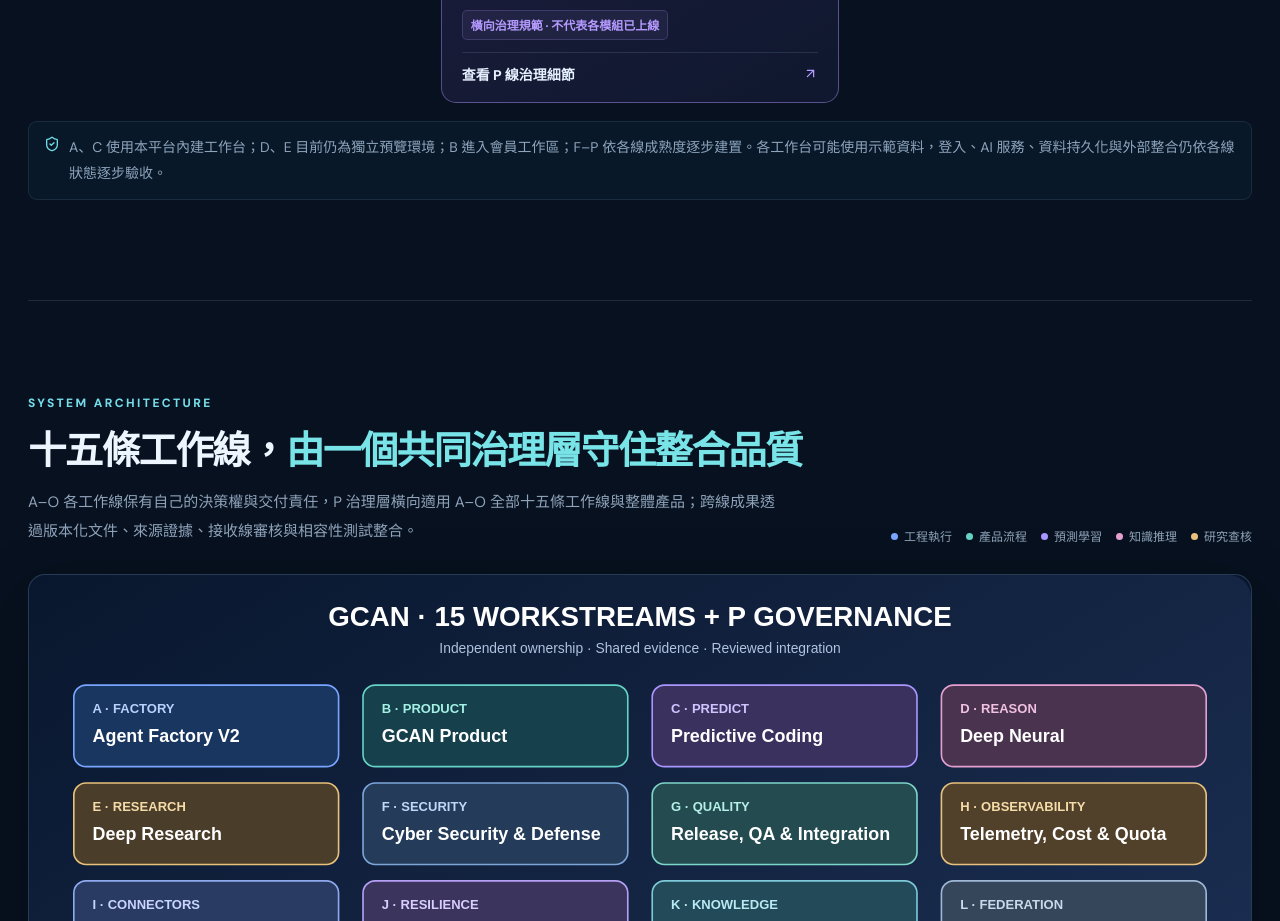
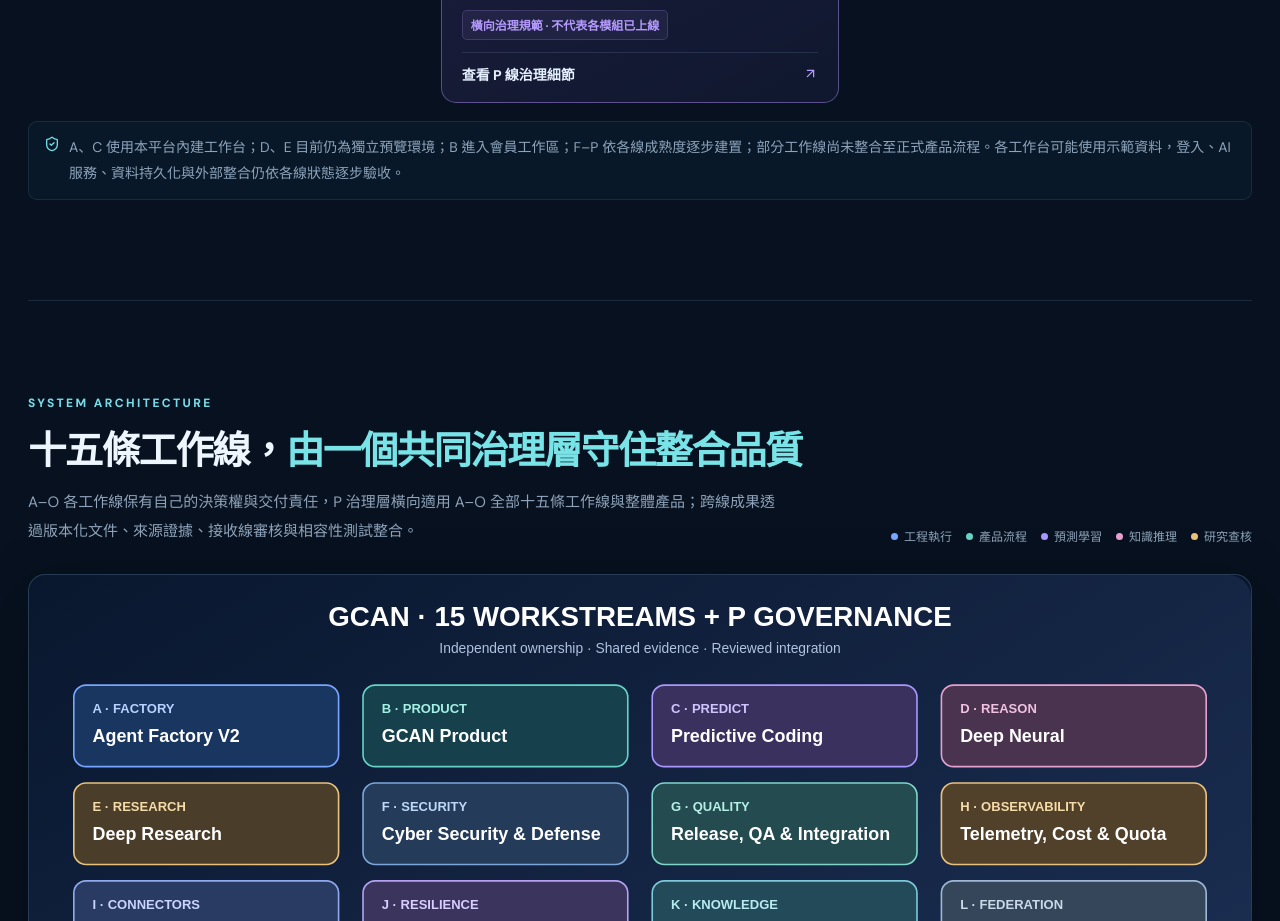
Before and after one commit to X84657465/global-citizen-ai-network, a Next.js app: page / in a window 1280 px wide. Shown: the part 4560-5481 px from the top of the page. Built offline with nearby package versions, Linux system fonts and the light colour scheme.

Commit message:
fix(home): disclose incomplete workstream integration

```diff
--- a/app/page.tsx
+++ b/app/page.tsx
@@ -68,7 +68,7 @@ export default function HomePage() {
    <section className={styles.pillarsSection} id="pillars"><Heading label="THE PLATFORM" title="四大平台價值，承載 A–O 十五條工作線與 P 治理" text="四大價值描述 GCAN 最終要提供的公共能力；A–O 十五條工作線各自負責建設、驗證與持續改善；P 是適用於 A–O 與整體產品的橫向治理層。"/><div className={styles.pillarGrid}>{pillars.map(({n,title,text,icon:Icon})=><article className={styles.pillarCard} key={n}><div className={styles.pillarTop}><span>{n}</span><div className={styles.pillarIcon}><Icon size={21}/></div></div><h3>{title}</h3><p>{text}</p></article>)}</div></section>
    <section className={styles.workstreamsSection} id="workstreams"><div className={styles.workstreamsTop}><Heading label="15 ENGINEERING WORKSTREAMS + P GOVERNANCE" title="A–O 十五條工作線，P 橫向治理、協同整合" text="A–O 各線都有獨立使命、職責、功能範圍、版本與驗收證據；P 提供共同治理底線。I–O 依路線圖分階段建置，規劃或研究中的能力不代表已正式上線。"/><a className={styles.textLink} href="https://github.com/X84657465/global-citizen-ai-network/blob/main/docs/engineering-governance.md" target="_blank" rel="noreferrer">閱讀 A–P 治理規範 <ArrowUpRight size={15}/></a></div>
     <div className={styles.trackGrid}>{tracks.map(({code,title,subtitle,mission,scope,status,href,action,external,icon:Icon})=>{const body=<><div className={styles.trackTop}><span className={styles.trackCode}>{code === "P" ? "GOVERNANCE LAYER · P" : `WORKSTREAM · ${code}`}</span><span className={styles.trackOrb}><Icon size={21}/></span></div><div className={styles.trackTitleGroup}><h3>{title}</h3><span>{subtitle}</span></div><p className={styles.trackMission}>{mission}</p><ul className={styles.trackScope}>{scope.map(item=><li key={item}><CheckCircle2 size={13}/>{item}</li>)}</ul><div className={styles.trackFooter}><span className={styles.trackStatus}>{status}</span><span className={styles.trackAction}>{action} <ArrowUpRight size={15}/></span></div></>;return external?<a className={styles.trackCard} data-track={code} href={href} key={code} target="_blank" rel="noreferrer" aria-label={action+"（開啟 GitHub 工程分支）"}>{body}</a>:<Link className={styles.trackCard} data-track={code} href={href} key={code} aria-label={action}>{body}</Link>;})}</div>
-    <div className={styles.trackFootnote}><ShieldCheck size={16}/>A、C 使用本平台內建工作台；D、E 目前仍為獨立預覽環境；B 進入會員工作區；F–P 依各線成熟度逐步建置。各工作台可能使用示範資料，登入、AI 服務、資料持久化與外部整合仍依各線狀態逐步驗收。</div>
+    <div className={styles.trackFootnote}><ShieldCheck size={16}/>A、C 使用本平台內建工作台；D、E 目前仍為獨立預覽環境；B 進入會員工作區；F–P 依各線成熟度逐步建置；部分工作線尚未整合至正式產品流程。各工作台可能使用示範資料，登入、AI 服務、資料持久化與外部整合仍依各線狀態逐步驗收。</div>
    </section>
    <section className={styles.architectureSection} id="architecture"><div className={styles.architectureIntro}><div><div className={styles.sectionEyebrow}>SYSTEM ARCHITECTURE</div><h2>十五條工作線，<em>由一個共同治理層守住整合品質</em></h2><p>A–O 各工作線保有自己的決策權與交付責任，P 治理層橫向適用 A–O 全部十五條工作線與整體產品；跨線成果透過版本化文件、來源證據、接收線審核與相容性測試整合。</p></div><div className={styles.architectureLegend}><span><i className={styles.legendBlue}/> 工程執行</span><span><i className={styles.legendTeal}/> 產品流程</span><span><i className={styles.legendViolet}/> 預測學習</span><span><i className={styles.legendPink}/> 知識推理</span><span><i className={styles.legendGold}/> 研究查核</span></div></div><div className={styles.architectureVisual}><Image src="/brand/gcan-five-track-architecture.svg" alt="GCAN A–O 十五條工作線與 P 橫向治理層架構示意圖" width={1500} height={900} className={styles.architectureImage} sizes="(max-width: 1200px) 100vw, 1200px"/></div><div className={styles.architectureNote}><div><Layers3 size={17}/><b>接收線擁有採用決策權</b></div><p>共享成果先成為提案，再由接收線確認相容性、執行測試與決定是否採用；任何 AI 輸出都不能繞過這個流程。</p></div></section>
    <section className={styles.loopSection} id="learning-loop"><Heading label="SHARED LEARNING LOOP" title="讓每次改善都有起點、證據與回饋" text="A–O 十五條工作線共同使用同一個可稽核閉環，並受 P 治理原則約束。預測誤差是改善訊號，不是自動修改正式系統的授權。"/><div className={styles.loopRail}>{loop.map((step,i)=><div className={styles.loopStep} key={step}><span>{String(i+1).padStart(2,"0")}</span><b>{step}</b>{i<loop.length-1&&<ArrowRight size={14}/>}</div>)}</div><div className={styles.loopPrinciple}><Activity size={18}/><p><b>核心規則：</b>所有跨線改進都要保留來源、數字版本、影響線別、接收線決策、測試結果與回復方式。</p></div></section>
```
